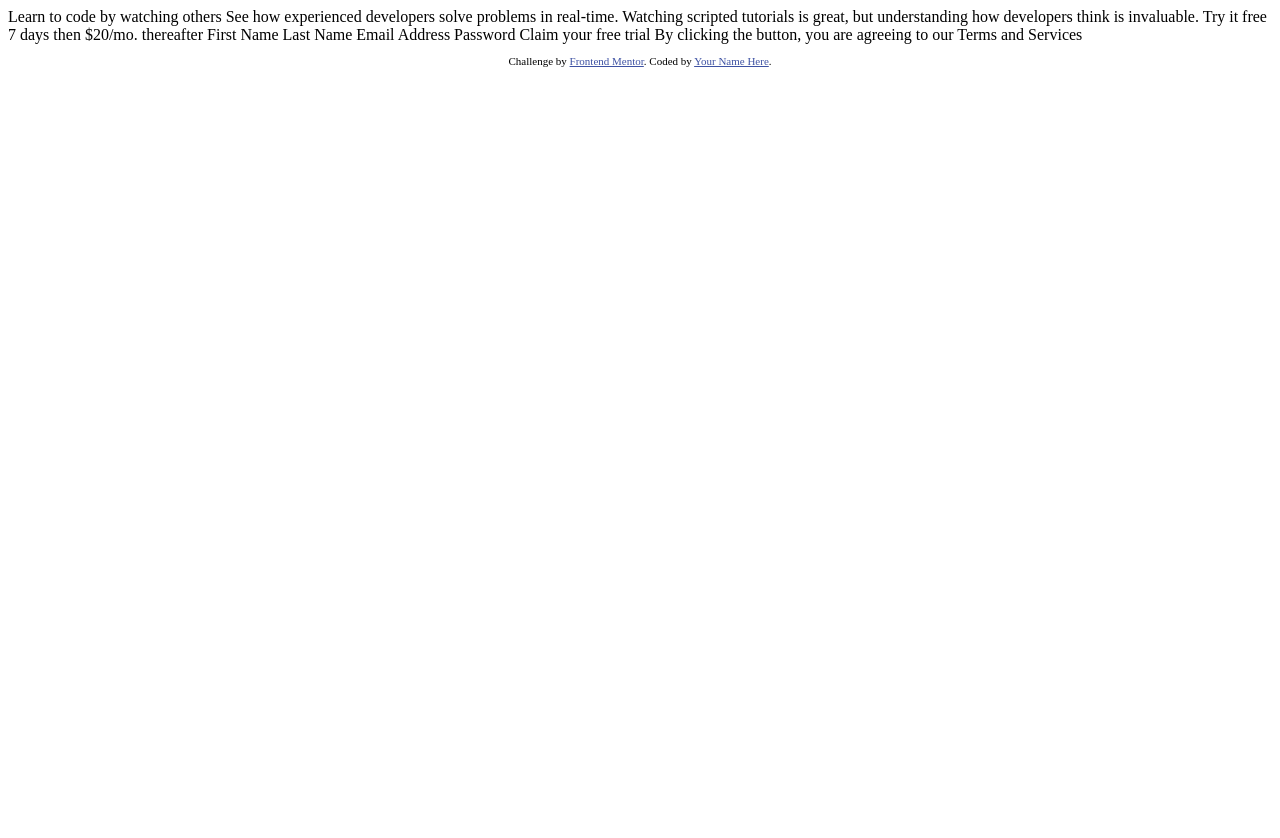
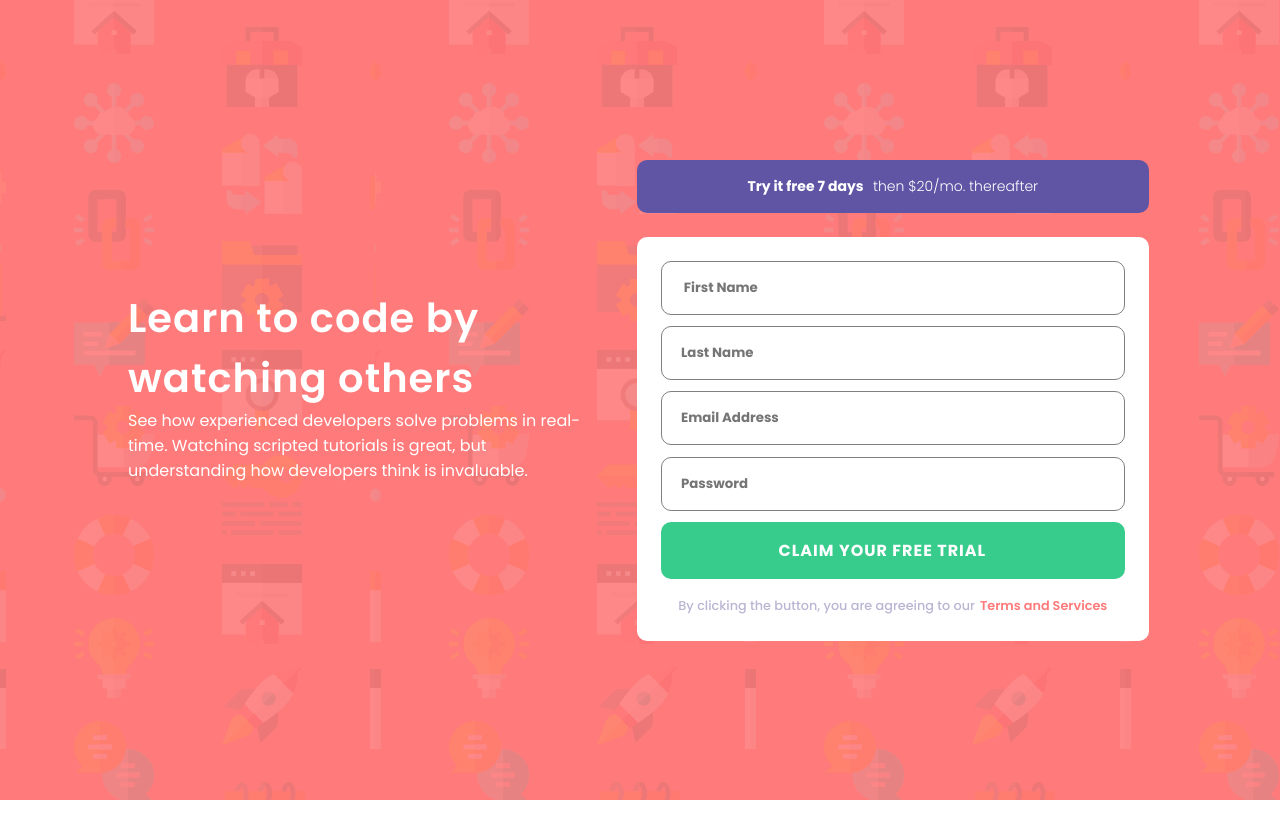
Before and after one commit to Maryjanee/Challenges, a plain HTML site: page sign up form/index.html in a window 1280 px wide. Before the commit the page ends 800 px from the top, so only its background shows below. Drawn offline with Linux system fonts and the light colour scheme.

Commit message:
complete sign up page

```diff
--- a/sign up form/index.html
+++ b/sign up form/index.html
@@ -1,42 +1,64 @@
 <!DOCTYPE html>
 <html lang="en">
   <head>
-  <meta charset="UTF-8">
-  <meta name="viewport" content="width=device-width, initial-scale=1.0"> <!-- displays site properly based on user's device -->
+    <meta charset="UTF-8" />
+    <meta name="viewport" content="width=device-width, initial-scale=1.0" />
+    <!-- displays site properly based on user's device -->
 
-  <link rel="icon" type="image/png" sizes="32x32" href="./images/favicon-32x32.png">
+    <link
+      rel="icon"
+      type="image/png"
+      sizes="32x32"
+      href="./images/favicon-32x32.png"
+    />
+    <link rel="stylesheet" href="style.css" />
 
     <title>Frontend Mentor | Intro component with sign up form</title>
 
     <!-- Feel free to remove these styles or customise in your own stylesheet 👍 -->
-  <style>
-    .attribution { font-size: 11px; text-align: center; }
-    .attribution a { color: hsl(228, 45%, 44%); }
-  </style>
   </head>
   <body>
+    <header>
+      <div class="container row">
+        <div class="content-text">
+          <h1>Learn to code by watching others</h1>
+          <p>
+            See how experienced developers solve problems in real-time. Watching
+            scripted tutorials is great, but understanding how developers think
+            is invaluable.
+          </p>
+        </div>
 
-  Learn to code by watching others
+        <div class="form-container">
+          <a href="#" class="btn trial-btn"
+            >Try it free 7 days <span>then $20/mo. thereafter</span></a
+          >
+          <form action="post">
+            <input type="text" id="firstname" placeholder=" First Name" />
+            <input type="text" id="lastname" placeholder="Last Name" />
+            <input type="email" id="email" placeholder="Email Address" />
+            <input type="password" id="firstname" placeholder="Password" />
+            <input
+              type="submit"
+              id="submit-btn"
+              value="Claim your free trial"
+            />
+            <small>
+              By clicking the button, you are agreeing to our
+              <span>Terms and Services</span>
+            </small>
+          </form>
+        </div>
+      </div>
+    </header>
 
-  See how experienced developers solve problems in real-time. Watching scripted tutorials is great,
-  but understanding how developers think is invaluable.
-
-  Try it free 7 days then $20/mo. thereafter
-
-  First Name
-  Last Name
-  Email Address
-  Password
-
-  Claim your free trial
-
-  By clicking the button, you are agreeing to our Terms and Services
-
-  <footer>
+    <!-- <footer>
       <p class="attribution">
-      Challenge by <a href="https://www.frontendmentor.io?ref=challenge" target="_blank">Frontend Mentor</a>.
-      Coded by <a href="#">Your Name Here</a>.
+        Challenge by
+        <a href="https://www.frontendmentor.io?ref=challenge" target="_blank"
+          >Frontend Mentor</a
+        >. Coded by <a href="#">Your Name Here</a>.
       </p>
-  </footer>
+    </footer> -->
   </body>
 </html>
--- /dev/null
+++ b/sign up form/style.css
@@ -0,0 +1,150 @@
+@import url("https://fonts.googleapis.com/css2?family=Poppins:wght@300;400;500;600;700&display=swap");
+
+/* - Red: hsl(0, 100%, 74%)
+- Green: hsl(154, 59%, 51%)
+
+### Accent
+
+- Blue: hsl(248, 32%, 49%)
+
+### Neutral
+
+- Dark Blue: hsl(249, 10%, 26%)
+- Grayish Blue: hsl(246, 25%, 77%)
+
+## Typography
+
+### Body Copy
+
+- Font size: 16px
+ */
+
+* {
+  margin: 0;
+  padding: 0;
+  box-sizing: border-box;
+  font-family: "Poppins", sans-serif;
+}
+body {
+  font-size: 1.125rem;
+}
+a {
+  text-decoration: none;
+  font-weight: 700;
+  font-size: 14px;
+}
+p {
+  font-size: 1rem;
+}
+.container {
+  width: 80%;
+  max-width: 1366px;
+  margin: 0 auto;
+  text-align: center;
+}
+h1 {
+  font-size: 1.5rem;
+  font-weight: 700;
+}
+
+.content-text {
+  padding: 3rem 0;
+}
+
+.btn,
+input {
+  display: block;
+  width: 100%;
+  border-radius: 10px;
+  color: #fff;
+  padding: 1rem 2.5rem;
+  background: hsl(248, 32%, 49%);
+}
+.trial-btn {
+  margin-bottom: 1.5rem;
+}
+.trial-btn span {
+  font-weight: 300;
+  margin-left: 0.4rem;
+}
+#submit-btn {
+  background: hsl(154, 59%, 51%);
+  border: 0;
+  text-transform: uppercase;
+  font-size: 1rem;
+  color: #fff;
+  letter-spacing: 1px;
+  font-size: 600;
+}
+
+/* Header Styles */
+
+header {
+  background: url(images/bg-intro-mobile.png);
+  background-color: hsl(0, 100%, 74%);
+  height: 100vh;
+  color: #fff;
+}
+.form-container {
+  display: flex;
+  flex-direction: column;
+}
+small {
+  color: hsl(246, 25%, 77%);
+  font-size: 0.8rem;
+  font-weight: 500;
+}
+small span {
+  color: hsl(0, 100%, 74%);
+  margin-left: 0.1rem;
+  font-weight: 600;
+}
+
+form {
+  background: #fff;
+  padding: 1.5rem;
+  border-radius: 10px;
+  width: 100%;
+}
+input {
+  width: 100%;
+  color: hsl(249, 10%, 26%);
+  background: #fff;
+  border: 1px solid grey;
+  padding-left: 1.2rem;
+  font-weight: 700;
+  margin-bottom: 0.7rem;
+}
+.row {
+  display: flex;
+  flex-direction: column;
+}
+
+@media (min-width: 376px) {
+  header {
+    padding: 3rem 0;
+  }
+  h1 {
+    font-size: 2.5rem;
+    font-weight: 600;
+    letter-spacing: 1px;
+  }
+  .row {
+    flex-direction: row;
+
+    height: 100vh;
+  }
+  .form-container {
+    align-items: flex-start;
+    width: 50%;
+    padding-top: 7rem;
+  }
+
+  .content-text {
+    text-align: left;
+    width: 45%;
+    margin-right: 3rem;
+    align-items: center;
+    padding-top: 15rem;
+  }
+}
```
Lines whose indentation alone changed are shown as unchanged.
